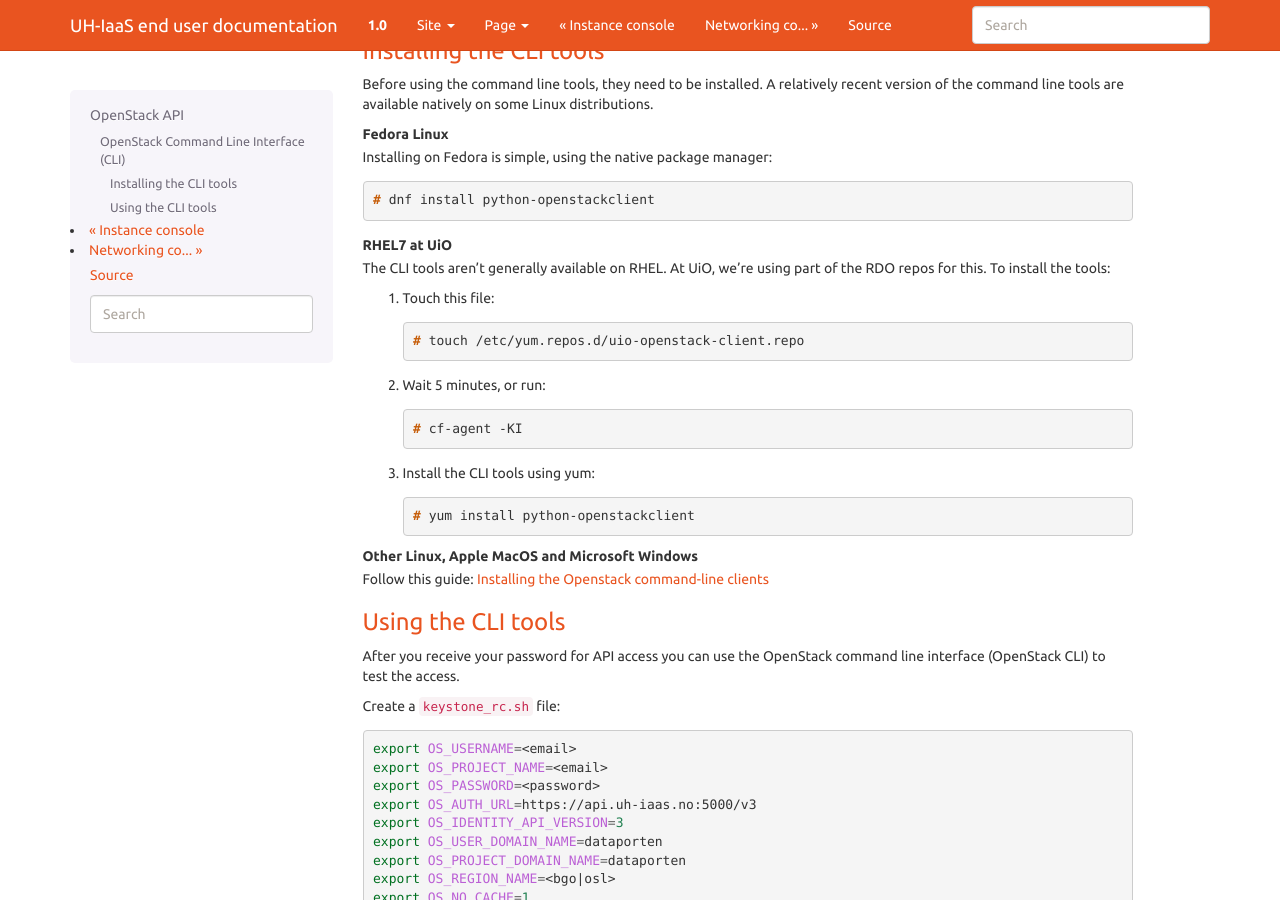
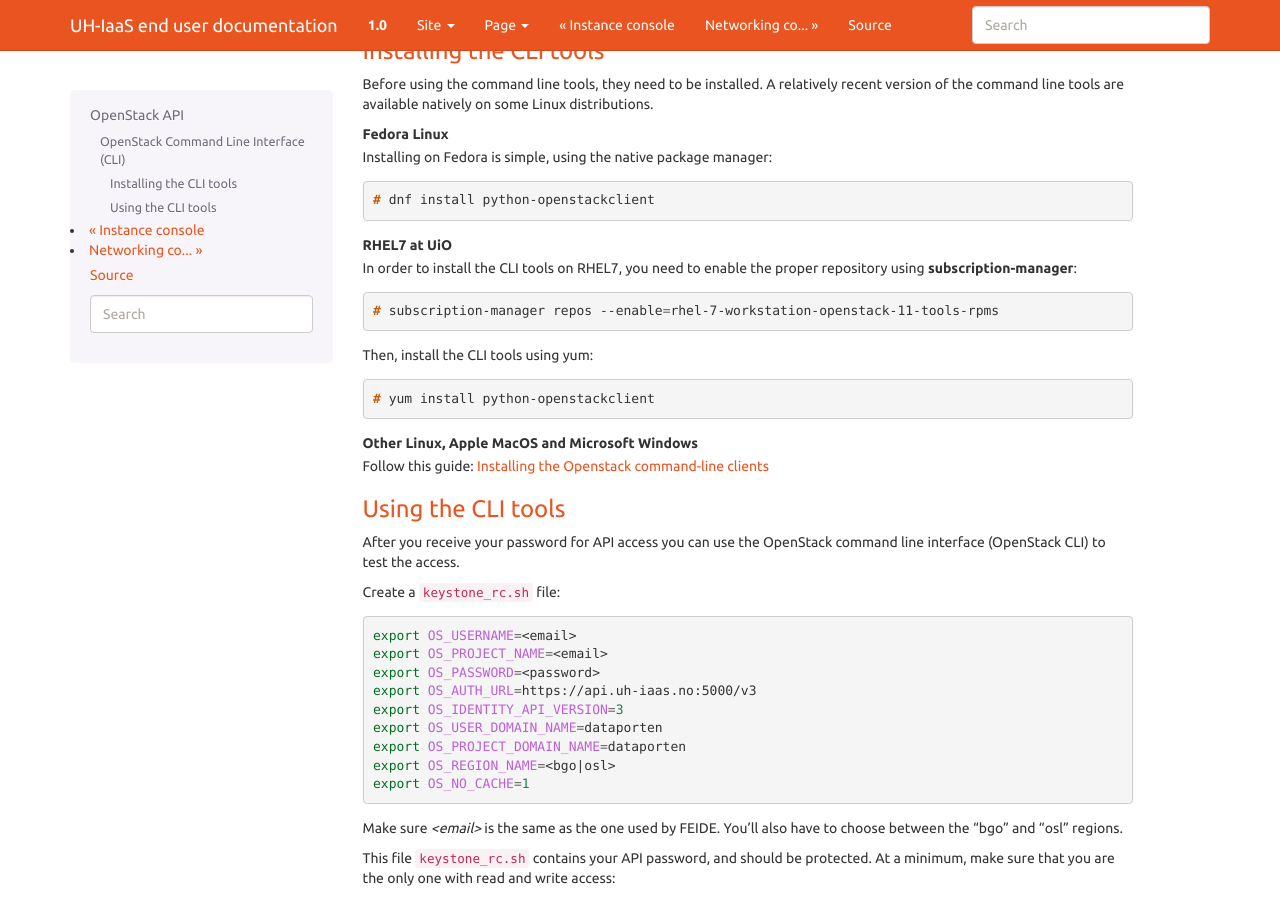
Before and after one commit to norcams/docs-enduser, a Sphinx documentation site: the page built from docs/api.rst, in a window 1280 px wide and 900 px high, scrolled down 383 px. Built offline with Sphinx 7.4.7, drawn with Linux system fonts in a browser that asks for light colours.

Commit message:
new install method for cli tools on rhel7

```diff
--- a/docs/api.rst
+++ b/docs/api.rst
@@ -31,26 +31,18 @@ natively on some Linux distributions.
     # dnf install python-openstackclient
 
 **RHEL7 at UiO**
-  The CLI tools aren't generally available on RHEL. At UiO, we're
-  using part of the RDO repos for this. To install the tools:
+  In order to install the CLI tools on RHEL7, you need to enable the
+  proper repository using **subscription-manager**:
 
-  #. Touch this file:
+  .. code-block:: console
 
-     .. code-block:: console
+    # subscription-manager repos --enable=rhel-7-workstation-openstack-11-tools-rpms
 
-       # touch /etc/yum.repos.d/uio-openstack-client.repo
+  Then, install the CLI tools using yum:
 
-  #. Wait 5 minutes, or run:
+  .. code-block:: console
 
-     .. code-block:: console
-
-       # cf-agent -KI
-
-  #. Install the CLI tools using yum:
-
-     .. code-block:: console
-
-       # yum install python-openstackclient
+    # yum install python-openstackclient
 
 **Other Linux, Apple MacOS and Microsoft Windows**
   Follow this guide: `Installing the Openstack command-line clients`_
```
